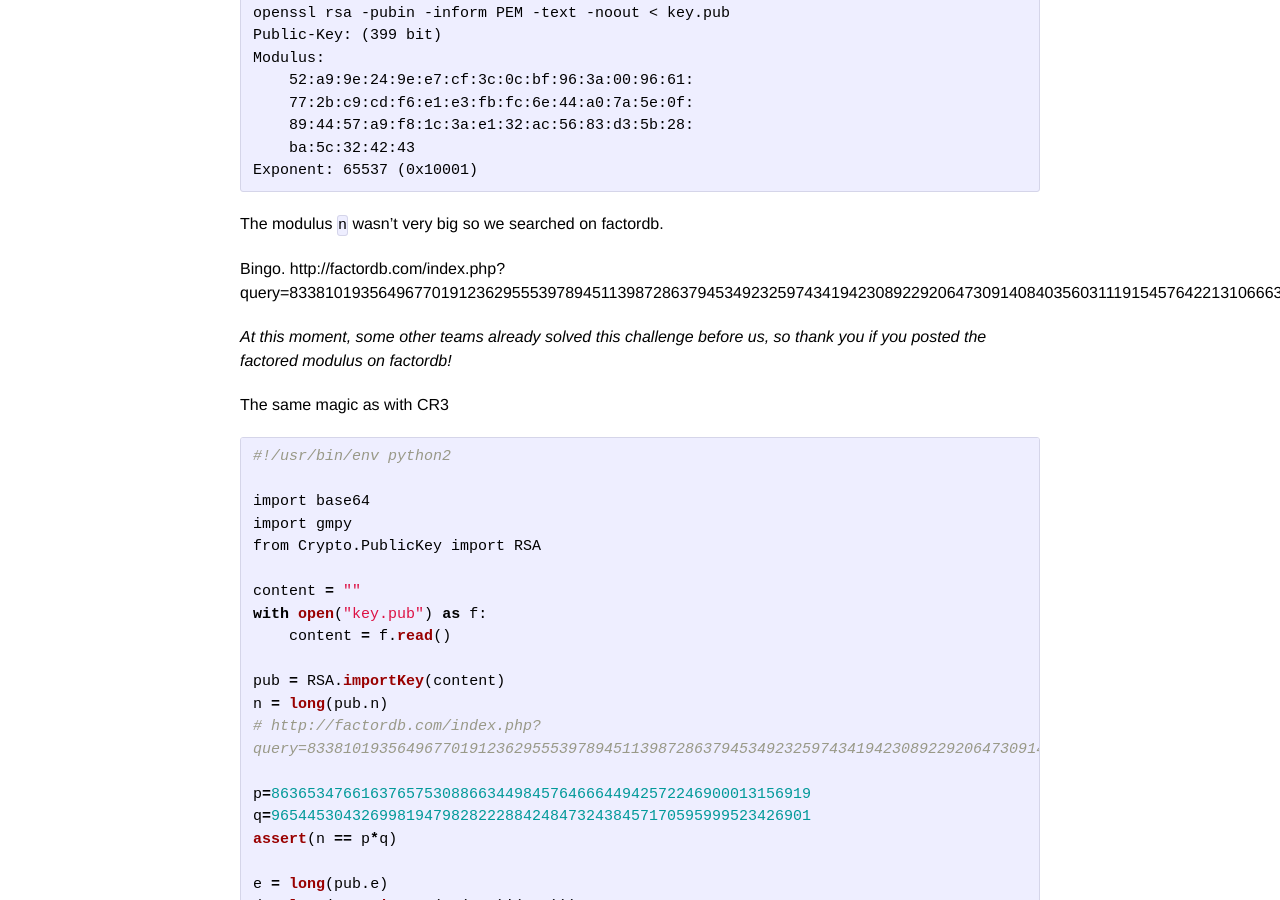
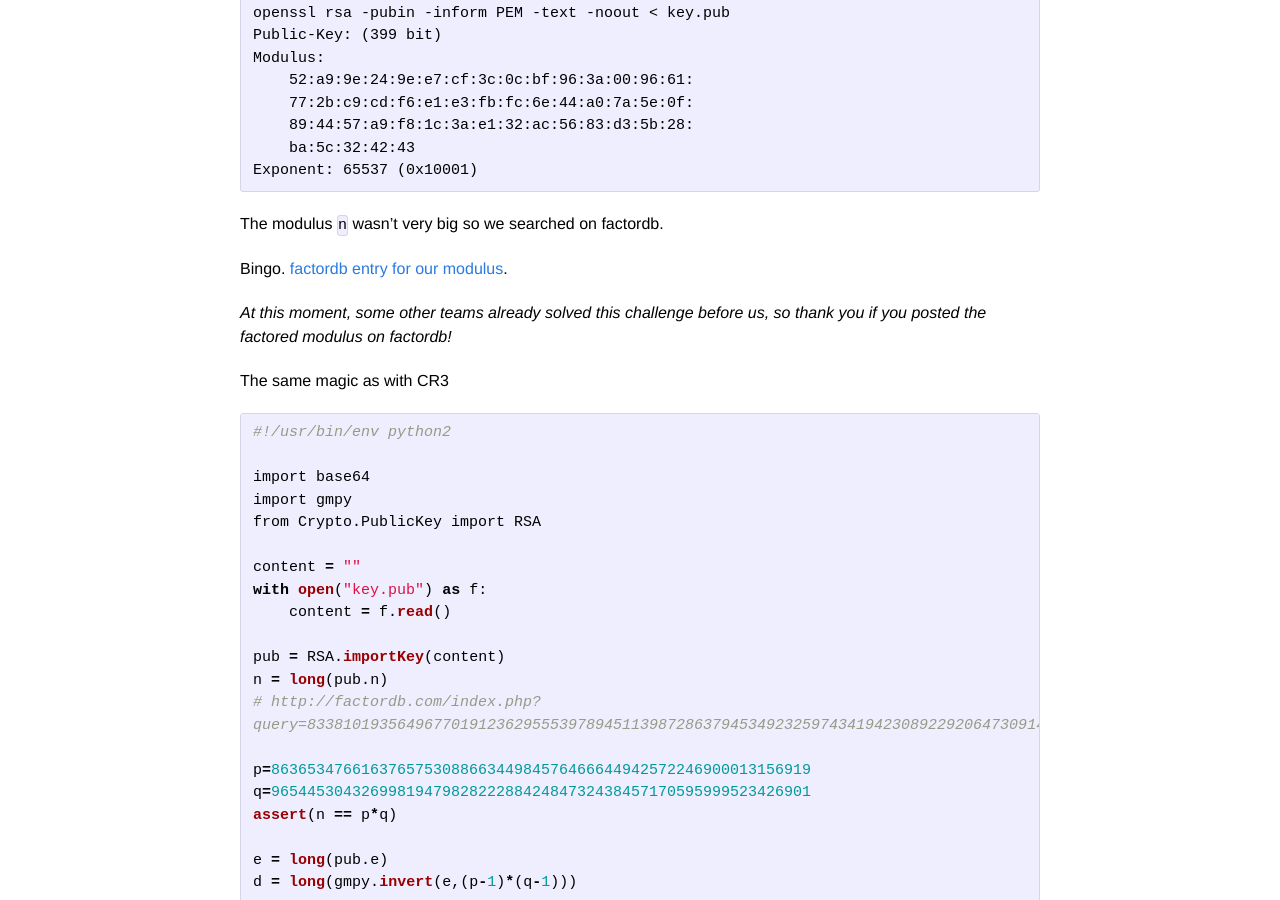
Before and after one commit to PequalsNP-team/pequalsnp-team.github.io, a Jekyll site: the page built from _posts/2017-02-05-CR4.md, in a window 1280 px wide and 900 px high, scrolled down 845 px. Built offline with Jekyll 4.4.1, drawn with Linux system fonts in a browser that asks for light colours; comment, search, counter and statistics services are not loaded.

Commit message:
AlexCTF2017 - Fix

```diff
--- a/_posts/2017-02-05-CR4.md
+++ b/_posts/2017-02-05-CR4.md
@@ -43,7 +43,7 @@ Looking with OpenSSL at the public key we can see the public exponent `e` and th
 
 The modulus `n` wasn't very big so we searched on factordb.
 
-Bingo. http://factordb.com/index.php?query=833810193564967701912362955539789451139872863794534923259743419423089229206473091408403560311191545764221310666338878019
+Bingo. [factordb entry for our modulus](http://factordb.com/index.php?query=833810193564967701912362955539789451139872863794534923259743419423089229206473091408403560311191545764221310666338878019).
 
 *At this moment, some other teams already solved this challenge before us, so thank you if you posted the factored modulus on factordb!*
 
```
